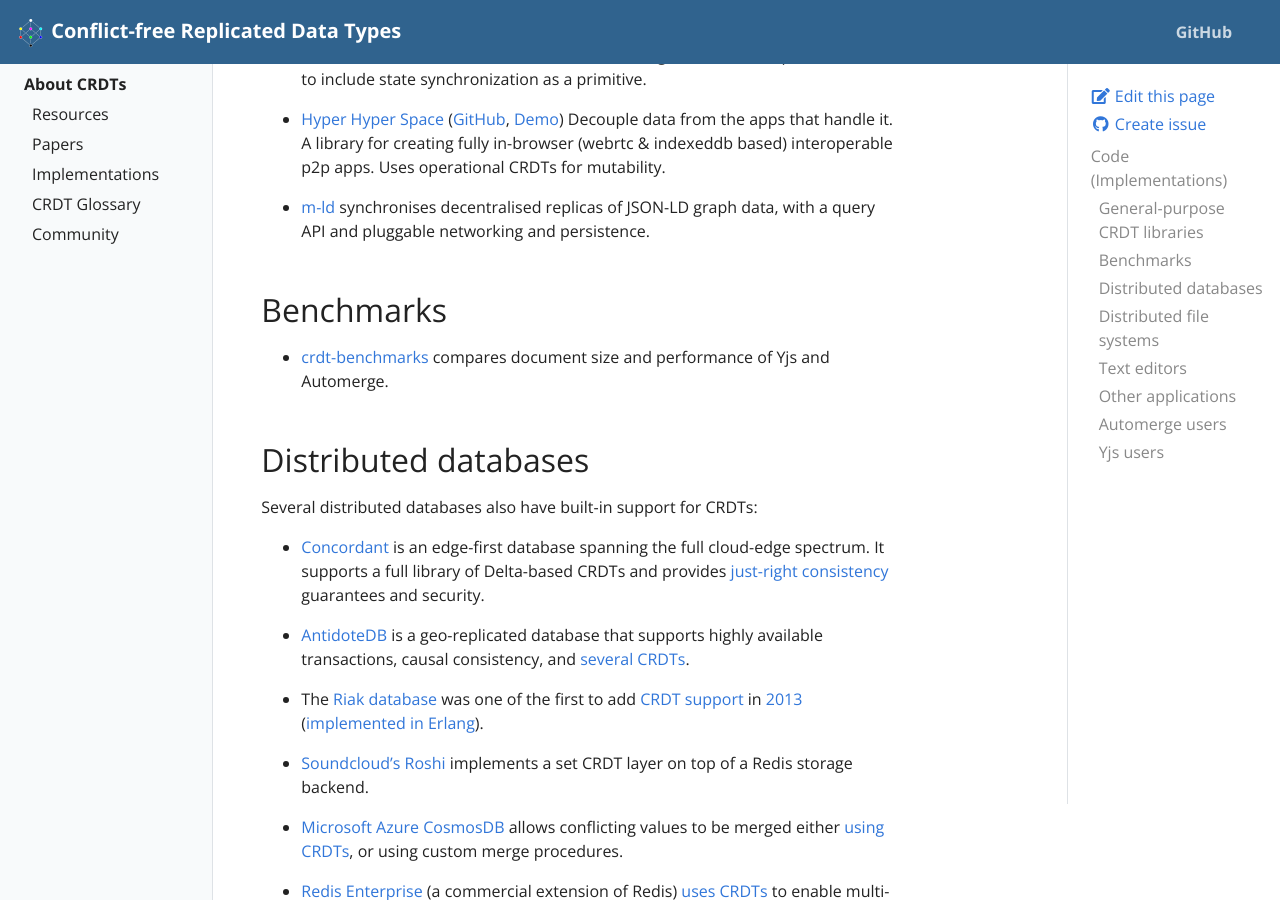
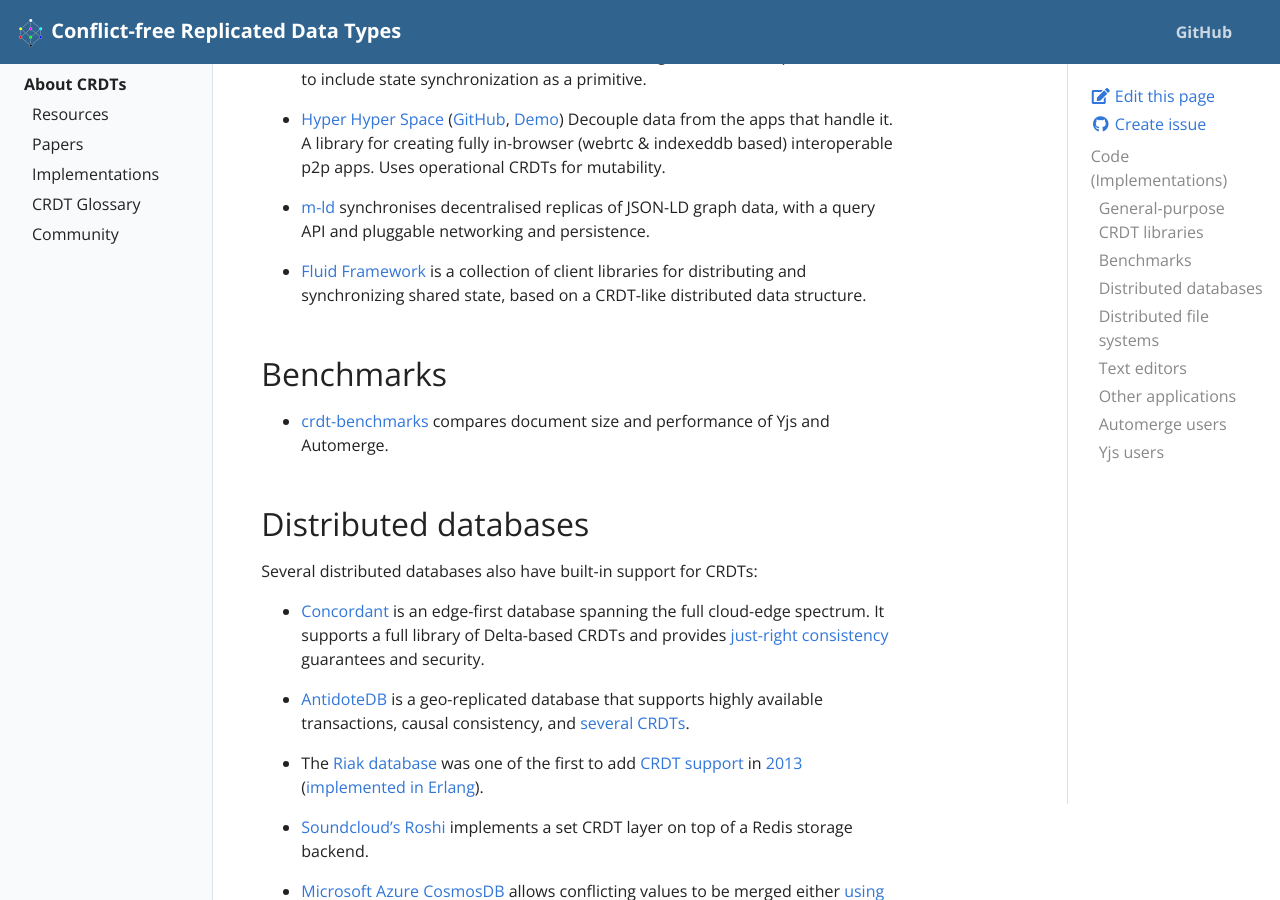
Before and after one commit to ept/crdt-website, a Jekyll site: the page built from pages/implementations.md, in a window 1280 px wide and 900 px high, scrolled down 1159 px. Built offline with Jekyll 4.4.1, drawn with Linux system fonts in a browser that asks for light colours.

Commit message:
Add Microsoft's recently open sourced Fluid Framework
https://www.infoq.com/news/2020/12/fluid-framework-open-source-msft/

```diff
--- a/pages/implementations.md
+++ b/pages/implementations.md
@@ -74,6 +74,8 @@ collaborative applications and replicated storage systems:
 * [Hyper Hyper Space](https://www.hyperhyperspace.org/) ([GitHub](https://github.com/hyperhyperspace/hyperhyperspace-core/), [Demo](https://hyperhyper.space)) Decouple data from the apps that handle it. A library for creating fully in-browser (webrtc & indexeddb based) interoperable p2p apps. Uses operational CRDTs for mutability.
 
 * [m-ld](https://m-ld.org/) synchronises decentralised replicas of JSON-LD graph data, with a query API and pluggable networking and persistence.
+
+* [Fluid Framework](https://fluidframework.com/) is a collection of client libraries for distributing and synchronizing shared state, based on a CRDT-like distributed data structure.
 
 ## Benchmarks
 
```
